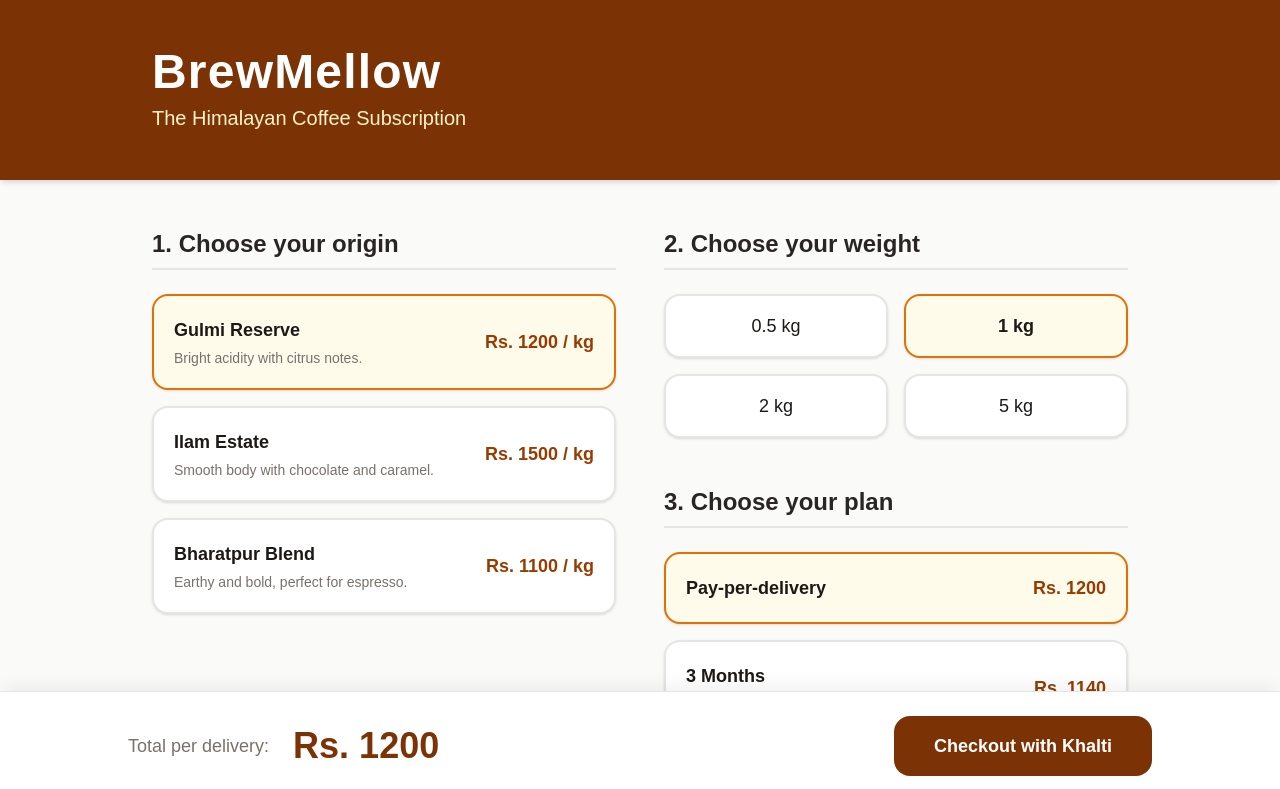
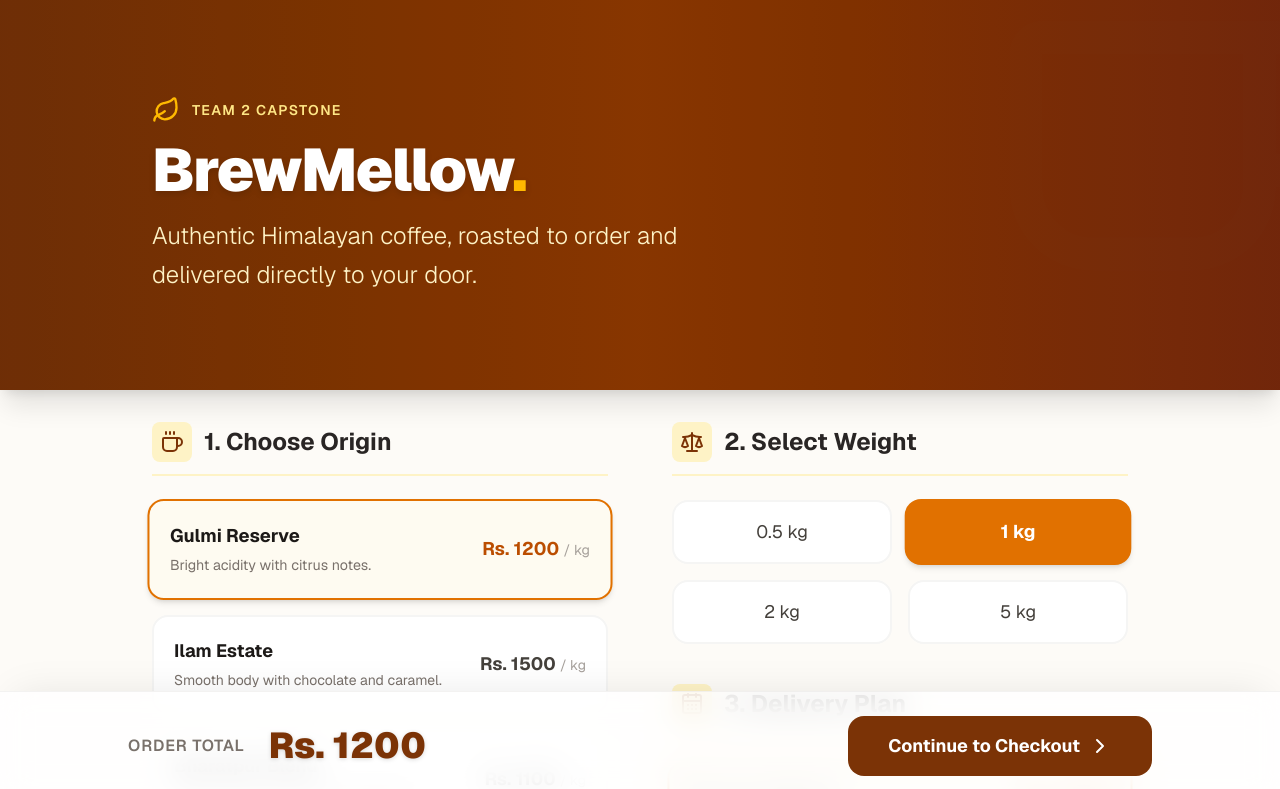
Before and after one commit to CapstoneDesign-Fall2026-UlsanCollege/team_2_capstone_design, a Next.js app in the folder frontend/: page / in a window 1280 px wide. Shown: the top 789 px of the page. Built offline with nearby package versions, Linux system fonts and the light colour scheme.

Commit message:
feat(ui): upgrade landing and checkout pages with premium Tailwind styling and connect API

```diff
--- a/frontend/package.json
+++ b/frontend/package.json
@@ -10,6 +10,7 @@
   },
   "dependencies": {
     "@ducanh2912/next-pwa": "^10.2.9",
+    "lucide-react": "^1.52.0",
     "next": "16.3.5",
     "react": "19.2.8",
     "react-dom": "19.2.8"
--- a/frontend/src/app/page.tsx
+++ b/frontend/src/app/page.tsx
@@ -2,6 +2,8 @@
 
 import { useState } from "react";
 import Link from "next/link";
+import { Coffee, Scale, CalendarDays, ChevronRight, Leaf } from "lucide-react";
+
 const ORIGINS = [
   { id: 1, name: "Gulmi Reserve", price: 1200, desc: "Bright acidity with citrus notes." },
   { id: 2, name: "Ilam Estate", price: 1500, desc: "Smooth body with chocolate and caramel." },
@@ -21,36 +23,56 @@ export default function Home() {
   const [selectedPlan, setSelectedPlan] = useState(PLANS[0]);
 
   return (
-    <div className="flex flex-col min-h-screen bg-stone-50 text-stone-900 pb-24 md:pb-0">
-      {/* App Header */}
-      <header className="bg-amber-900 text-white py-8 md:py-12 shadow-md">
-        <div className="max-w-5xl mx-auto px-6 flex justify-between items-center">
-          <div>
-            <h1 className="text-3xl md:text-5xl font-bold tracking-wide mb-2">BrewMellow</h1>
-            <p className="text-sm md:text-xl text-amber-100">The Himalayan Coffee Subscription</p>
+    <div className="flex flex-col min-h-screen bg-[#FDFBF7] text-stone-900 pb-32 md:pb-0 font-sans selection:bg-amber-200">
+      {/* Premium Hero Header */}
+      <header className="relative bg-gradient-to-r from-amber-900 via-amber-800 to-orange-900 text-white py-16 md:py-24 overflow-hidden shadow-xl">
+        <div className="absolute inset-0 bg-black/10 mix-blend-multiply"></div>
+        <div className="absolute -top-24 -right-24 text-white/5 opacity-10">
+          <Coffee size={400} />
+        </div>
+        <div className="max-w-5xl mx-auto px-6 relative z-10">
+          <div className="flex items-center gap-3 mb-4">
+            <Leaf className="text-amber-400" size={28} />
+            <span className="text-amber-200 font-semibold tracking-widest uppercase text-sm">Team 2 Capstone</span>
           </div>
+          <h1 className="text-4xl md:text-6xl font-black tracking-tight mb-4 drop-shadow-md">
+            BrewMellow<span className="text-amber-400">.</span>
+          </h1>
+          <p className="text-lg md:text-2xl text-amber-100 max-w-xl font-light leading-relaxed">
+            Authentic Himalayan coffee, roasted to order and delivered directly to your door.
+          </p>
         </div>
       </header>
 
       {/* Main Content */}
-      <main className="flex-1 w-full max-w-5xl mx-auto p-6 md:py-12 grid grid-cols-1 md:grid-cols-2 gap-8 md:gap-12">
+      <main className="flex-1 w-full max-w-5xl mx-auto p-6 md:py-16 grid grid-cols-1 md:grid-cols-2 gap-10 md:gap-16 relative -top-8 bg-white md:bg-transparent rounded-3xl md:rounded-none shadow-sm md:shadow-none">
+
         {/* Origin Selection */}
-        <section>
-          <h2 className="text-xl md:text-2xl font-bold text-stone-800 mb-6 border-b-2 border-stone-200 pb-2">1. Choose your origin</h2>
+        <section className="space-y-6">
+          <div className="flex items-center gap-3 border-b-2 border-amber-100 pb-3">
+            <div className="p-2 bg-amber-100 rounded-lg text-amber-900">
+              <Coffee size={24} />
+            </div>
+            <h2 className="text-2xl font-bold text-stone-800">1. Choose Origin</h2>
+          </div>
           <div className="space-y-4">
             {ORIGINS.map((origin) => (
               <label
                 key={origin.id}
-                className={`flex flex-col md:flex-row md:items-center p-5 rounded-2xl border-2 cursor-pointer transition-all shadow-sm ${
-                  selectedOrigin.id === origin.id ? "border-amber-600 bg-amber-50" : "border-stone-200 bg-white hover:border-amber-300"
+                className={`group flex flex-col md:flex-row md:items-center p-5 rounded-2xl border-2 cursor-pointer transition-all duration-300 ${
+                  selectedOrigin.id === origin.id
+                    ? "border-amber-600 bg-amber-50/50 shadow-md transform scale-[1.02]"
+                    : "border-stone-100 bg-white hover:border-amber-300 hover:shadow-sm"
                 }`}
               >
                 <div className="flex-1 mb-2 md:mb-0">
-                  <div className="font-bold text-lg">{origin.name}</div>
-                  <div className="text-sm text-stone-500 mt-1">{origin.desc}</div>
+                  <div className="font-bold text-lg text-stone-900 group-hover:text-amber-900 transition-colors">{origin.name}</div>
+                  <div className="text-sm text-stone-500 mt-1 leading-relaxed">{origin.desc}</div>
                 </div>
                 <div className="md:text-right flex justify-between items-center md:block">
-                  <div className="font-bold text-amber-800 text-lg">Rs. {origin.price} / kg</div>
+                  <div className={`font-bold text-lg transition-colors ${selectedOrigin.id === origin.id ? "text-amber-700" : "text-stone-700"}`}>
+                    Rs. {origin.price} <span className="text-sm font-normal text-stone-400">/ kg</span>
+                  </div>
                 </div>
                 <input
                   type="radio"
@@ -65,16 +87,24 @@ export default function Home() {
         </section>
 
         {/* Right Column: Weight and Plan */}
-        <div className="flex flex-col gap-8 md:gap-12">
+        <div className="flex flex-col gap-10">
+
           {/* Weight Selection */}
-          <section>
-            <h2 className="text-xl md:text-2xl font-bold text-stone-800 mb-6 border-b-2 border-stone-200 pb-2">2. Choose your weight</h2>
+          <section className="space-y-6">
+            <div className="flex items-center gap-3 border-b-2 border-amber-100 pb-3">
+              <div className="p-2 bg-amber-100 rounded-lg text-amber-900">
+                <Scale size={24} />
+              </div>
+              <h2 className="text-2xl font-bold text-stone-800">2. Select Weight</h2>
+            </div>
             <div className="grid grid-cols-2 gap-4">
               {[0.5, 1, 2, 5].map((weight) => (
                 <label
                   key={weight}
-                  className={`flex items-center justify-center p-4 rounded-2xl border-2 cursor-pointer transition-all shadow-sm ${
-                    selectedWeight === weight ? "border-amber-600 bg-amber-50 font-bold" : "border-stone-200 bg-white hover:border-amber-300"
+                  className={`flex items-center justify-center p-4 rounded-2xl border-2 cursor-pointer transition-all duration-200 ${
+                    selectedWeight === weight
+                      ? "border-amber-600 bg-amber-600 text-white font-bold shadow-md transform scale-[1.03]"
+                      : "border-stone-100 bg-white text-stone-700 hover:border-amber-300 hover:bg-amber-50"
                   }`}
                 >
                   <span className="text-lg">{weight} kg</span>
@@ -91,26 +121,37 @@ export default function Home() {
           </section>
 
           {/* Plan Selection */}
-          <section>
-            <h2 className="text-xl md:text-2xl font-bold text-stone-800 mb-6 border-b-2 border-stone-200 pb-2">3. Choose your plan</h2>
+          <section className="space-y-6">
+            <div className="flex items-center gap-3 border-b-2 border-amber-100 pb-3">
+              <div className="p-2 bg-amber-100 rounded-lg text-amber-900">
+                <CalendarDays size={24} />
+              </div>
+              <h2 className="text-2xl font-bold text-stone-800">3. Delivery Plan</h2>
+            </div>
             <div className="space-y-4">
               {PLANS.map((plan) => {
                 const discountedPrice = selectedOrigin.price * selectedWeight * (1 - plan.discount / 100);
                 return (
                   <label
                     key={plan.id}
-                    className={`flex flex-col md:flex-row md:items-center p-5 rounded-2xl border-2 cursor-pointer transition-all shadow-sm ${
-                      selectedPlan.id === plan.id ? "border-amber-600 bg-amber-50" : "border-stone-200 bg-white hover:border-amber-300"
+                    className={`group flex flex-col md:flex-row md:items-center p-5 rounded-2xl border-2 cursor-pointer transition-all duration-300 ${
+                      selectedPlan.id === plan.id
+                        ? "border-amber-600 bg-amber-50/50 shadow-md transform scale-[1.02]"
+                        : "border-stone-100 bg-white hover:border-amber-300 hover:shadow-sm"
                     }`}
                   >
                     <div className="flex-1 mb-2 md:mb-0">
-                      <div className="font-bold text-lg">{plan.name}</div>
+                      <div className="font-bold text-lg text-stone-900 group-hover:text-amber-900 transition-colors">{plan.name}</div>
                       {plan.discount > 0 && (
-                        <div className="text-sm font-semibold text-green-600 mt-1">Saves {plan.discount}% per delivery</div>
+                        <div className="inline-block px-2 py-1 bg-green-100 text-green-700 text-xs font-bold rounded-md mt-2">
+                          SAVE {plan.discount}%
+                        </div>
                       )}
                     </div>
-                    <div className="md:text-right flex justify-between items-center md:block">
-                      <div className="font-bold text-amber-800 text-lg">Rs. {discountedPrice}</div>
+                    <div className="md:text-right flex justify-between items-center md:block mt-2 md:mt-0">
+                      <div className={`font-black text-xl transition-colors ${selectedPlan.id === plan.id ? "text-amber-700" : "text-stone-700"}`}>
+                        Rs. {discountedPrice}
+                      </div>
                     </div>
                     <input
                       type="radio"
@@ -127,20 +168,21 @@ export default function Home() {
         </div>
       </main>
 
-      {/* Responsive Bottom Action Bar */}
-      <div className="fixed md:sticky bottom-0 left-0 right-0 bg-white border-t border-stone-200 p-4 md:p-6 shadow-[0_-10px_15px_-3px_rgba(0,0,0,0.05)] z-20">
+      {/* Glassmorphism Bottom Action Bar */}
+      <div className="fixed md:sticky bottom-0 left-0 right-0 bg-white/80 backdrop-blur-lg border-t border-stone-200/50 p-5 md:p-6 shadow-[0_-10px_40px_-15px_rgba(0,0,0,0.1)] z-50">
         <div className="max-w-5xl mx-auto flex flex-col md:flex-row justify-between items-center gap-4">
           <div className="flex justify-between items-center w-full md:w-auto md:gap-6">
-            <span className="text-stone-500 font-medium md:text-lg">Total per delivery:</span>
-            <span className="text-2xl md:text-4xl font-black text-amber-900">
+            <span className="text-stone-500 font-semibold uppercase tracking-wider text-sm md:text-base">Order Total</span>
+            <span className="text-3xl md:text-4xl font-black text-amber-900 drop-shadow-sm">
               Rs. {selectedOrigin.price * selectedWeight * (1 - selectedPlan.discount / 100)}
             </span>
           </div>
           <Link
             href="/checkout"
-            className="w-full text-center md:w-auto px-10 bg-amber-900 hover:bg-amber-800 active:bg-amber-950 text-white py-4 rounded-2xl font-bold text-lg transition-transform active:scale-[0.98]"
+            className="group flex items-center justify-center gap-2 w-full md:w-auto px-10 bg-amber-900 hover:bg-amber-800 active:bg-amber-950 text-white py-4 rounded-2xl font-bold text-lg transition-all duration-200 hover:shadow-xl hover:-translate-y-1 active:translate-y-0"
           >
-            Checkout with Khalti
+            Continue to Checkout
+            <ChevronRight className="group-hover:translate-x-1 transition-transform" />
           </Link>
         </div>
       </div>
```
Also changed, not shown: frontend/src/app/checkout/page.tsx (+106 -24 lines), 2 other files (tests, documents, lock files or other folders).
